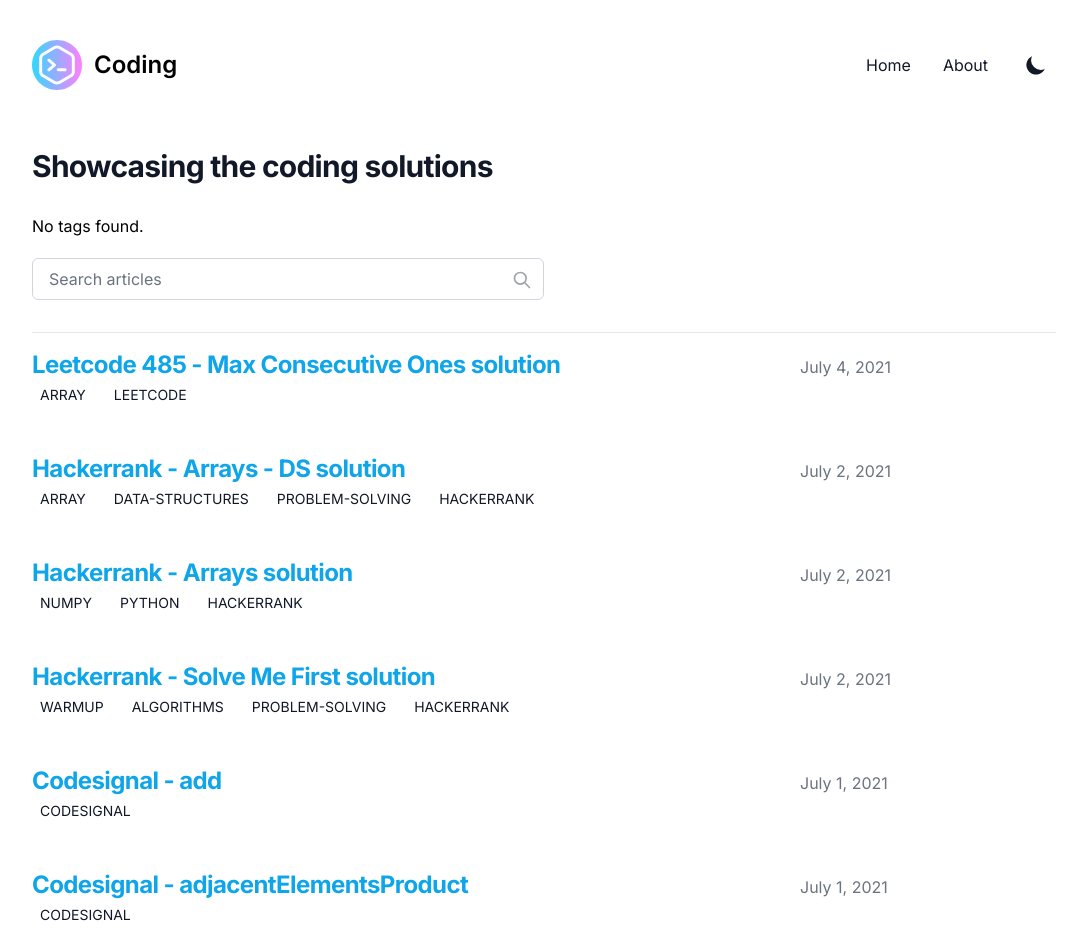
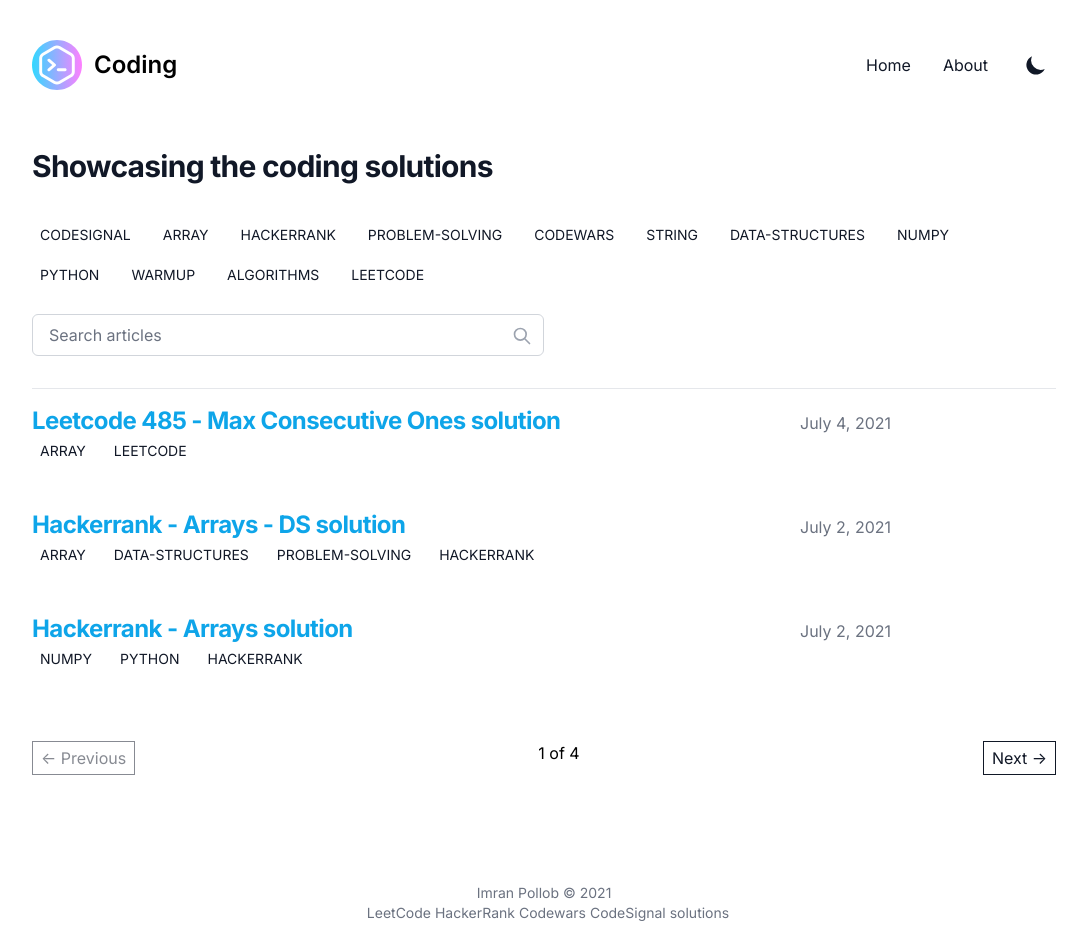
Before and after one commit to imranpollob/code-ui, a Next.js app: page /page/1 in a window 1280 px wide. Shown: the top 952 px of the page, without its empty margins (96-1183 px from the left). After the commit the page ends 931 px from the top, so only its background shows below. Built offline with nearby package versions, Linux system fonts and the light colour scheme; what @tailwindcss/typography would draw is missing.

Commit message:
add pagination  css

```diff
--- a/components/Pagination.js
+++ b/components/Pagination.js
@@ -5,16 +5,25 @@ export default function Pagination({ totalPages, currentPage }) {
   const nextPage = parseInt(currentPage) + 1 <= parseInt(totalPages)
 
   return (
-    <div className="pt-2 pb-8 space-y-2 md:space-y-5">
+    <div className="pt-10 pb-8 space-y-2 md:space-y-5">
       <nav className="flex justify-between">
         {!prevPage && (
-          <button rel="previous" className="cursor-auto disabled:opacity-50" disabled={!prevPage}>
-            Previous
+          <button
+            rel="previous"
+            className="cursor-auto disabled:opacity-50 text-gray-900 dark:text-gray-300 border px-2 py-1 border-gray-900 dark:border-gray-300"
+            disabled={!prevPage}
+          >
+            &larr; Previous
           </button>
         )}
         {prevPage && (
           <Link href={currentPage - 1 === 1 ? `/` : `/page/${currentPage - 1}`}>
-            <button rel="previous">Previous</button>
+            <button
+              rel="previous"
+              className="text-gray-900 dark:text-gray-300 border px-2 py-1 border-gray-900 dark:border-gray-300"
+            >
+              &larr; Previous
+            </button>
           </Link>
         )}
         <span>
@@ -22,12 +31,17 @@ export default function Pagination({ totalPages, currentPage }) {
         </span>
         {!nextPage && (
           <button rel="next" className="cursor-auto disabled:opacity-50" disabled={!nextPage}>
-            Next
+            Next &rarr;
           </button>
         )}
         {nextPage && (
           <Link href={`/page/${currentPage + 1}`}>
-            <button rel="next">Next</button>
+            <button
+              rel="next"
+              className="text-gray-900 dark:text-gray-300 border px-2 py-1 border-gray-900 dark:border-gray-300"
+            >
+              Next &rarr;
+            </button>
           </Link>
         )}
       </nav>
--- a/data/siteMetadata.json
+++ b/data/siteMetadata.json
@@ -1,8 +1,8 @@
 {
-  "title": "LeetCode HackerRank Codewars CodinGame CodeSignal solutions",
+  "title": "LeetCode HackerRank Codewars CodeSignal solutions",
   "author": "Imran Pollob",
   "headerTitle": "Coding",
-  "description": "LeetCode HackerRank Codewars CodinGame CodeSignal solutions. Most of the solutions are written in Python and Javascript, when possible multiple solutions are added.",
+  "description": "LeetCode HackerRank Codewars CodeSignal solutions. Most of the solutions are written in Python and Javascript, when possible multiple solutions are added.",
   "language": "en-us",
   "siteUrl": "https://code.imranpollob.com",
   "siteRepo": "https://github.com/pollmix/code-ui",
--- a/pages/about.js
+++ b/pages/about.js
@@ -73,7 +73,7 @@ export default function About() {
                 target="_blank"
                 rel="noreferrer"
               >
-                Visit my portfolio ➡
+                Visit my portfolio &rarr;
               </Link>
             </div>
           </div>
--- a/pages/index.js
+++ b/pages/index.js
@@ -4,7 +4,7 @@ import siteMetadata from '@/data/siteMetadata'
 import ListLayout from '@/layouts/ListLayout'
 import { PageSeo } from '@/components/SEO'
 
-export const POSTS_PER_PAGE = 10
+export const POSTS_PER_PAGE = 3
 
 export async function getStaticProps() {
   const posts = await getAllFilesFrontMatter('blog')
--- a/pages/page/[page].js
+++ b/pages/page/[page].js
@@ -1,6 +1,7 @@
 import { PageSeo } from '@/components/SEO'
 import siteMetadata from '@/data/siteMetadata'
 import { getAllFilesFrontMatter } from '@/lib/mdx'
+import { getAllTags } from '@/lib/tags'
 import ListLayout from '@/layouts/ListLayout'
 import { POSTS_PER_PAGE } from '../index'
 
@@ -22,6 +23,7 @@ export async function getStaticProps(context) {
     params: { page },
   } = context
   const posts = await getAllFilesFrontMatter('blog')
+  const tags = await getAllTags('blog')
   const pageNumber = parseInt(page)
   const initialDisplayPosts = posts.slice(
     POSTS_PER_PAGE * (pageNumber - 1),
@@ -35,13 +37,14 @@ export async function getStaticProps(context) {
   return {
     props: {
       posts,
+      tags,
       initialDisplayPosts,
       pagination,
     },
   }
 }
 
-export default function PostPage({ posts, initialDisplayPosts, pagination }) {
+export default function PostPage({ posts, tags, initialDisplayPosts, pagination }) {
   return (
     <>
       <PageSeo
@@ -49,7 +52,13 @@ export default function PostPage({ posts, initialDisplayPosts, pagination }) {
         description={siteMetadata.description}
         url={`${siteMetadata.siteUrl}/${pagination.currentPage}`}
       />
-      <ListLayout posts={posts} initialDisplayPosts={initialDisplayPosts} pagination={pagination} />
+      <ListLayout
+        posts={posts}
+        tags={tags}
+        initialDisplayPosts={initialDisplayPosts}
+        pagination={pagination}
+        title={'all'}
+      />
     </>
   )
 }
```
Also changed, not shown: 1 other file (tests, documents, lock files or other folders).
